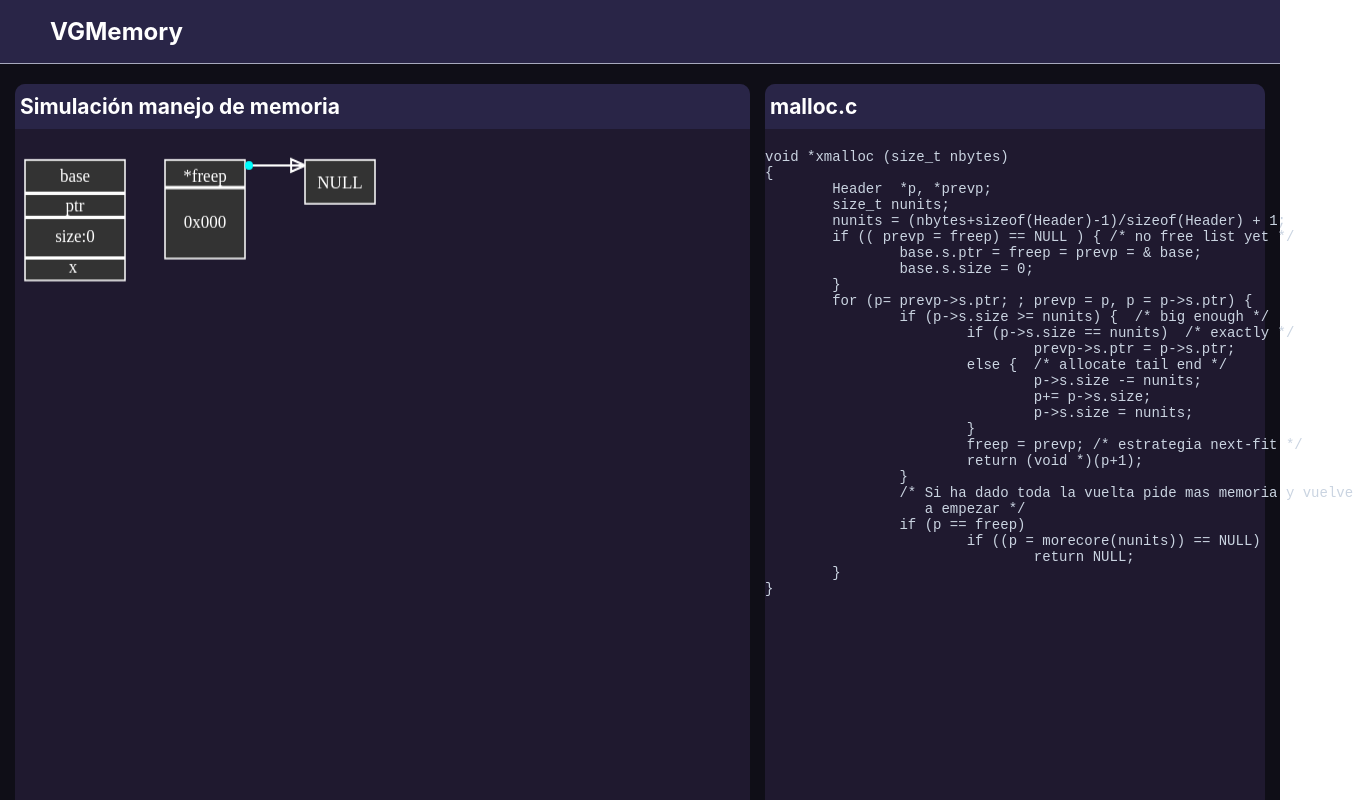
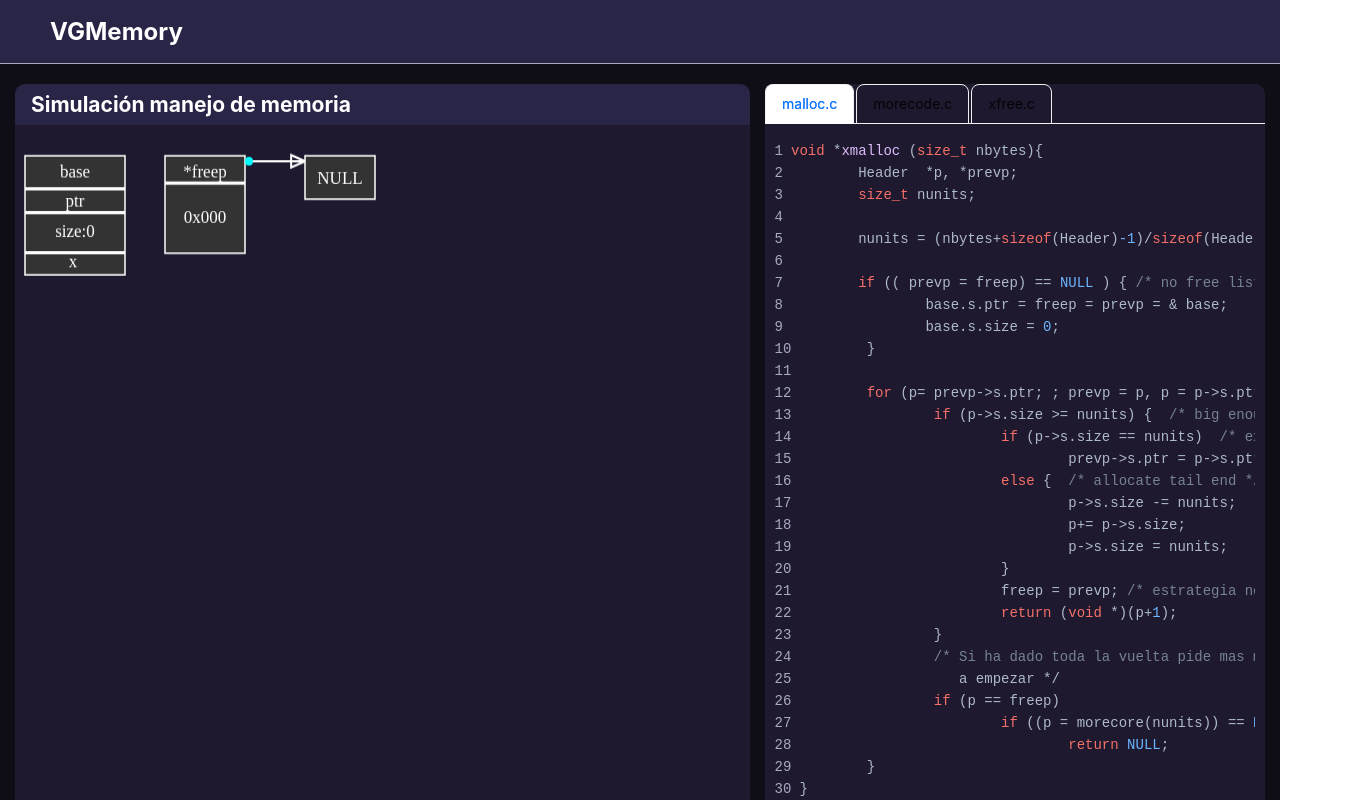
Before and after one commit to Dalpb/VOSHelp, a React (Vite) app: page / in a window 1280 px wide. Shown: the top 800 px of the page, 1353 px wide, since content can reach past the window. Built offline with nearby package versions, Linux system fonts and the light colour scheme.

Commit message:
add tabs

```diff
--- a/src/App.tsx
+++ b/src/App.tsx
@@ -1,5 +1,5 @@
 import VGmemoryview from "@vgmemory/pages/VGmemoryview.tsx";
-
+import "highlight.js/styles/github-dark-dimmed.css"
 function App() {
   return (
     <>
--- /dev/null
+++ b/src/components/codepanel.module.css
@@ -0,0 +1,13 @@
+.codepanel {
+  counter-reset: codecounter;
+}
+.linecode {
+  display: flex;
+  padding: 0 0.6rem;
+  &::before {
+    counter-increment: codecounter;
+    content: counter(codecounter);
+    margin-right: 0.5rem;
+    color: var(--clr_paragraph);
+  }
+}
--- a/src/components/codepanel.tsx
+++ b/src/components/codepanel.tsx
@@ -1,6 +1,6 @@
 import hljs from "highlight.js";
 import { useEffect, useRef } from "react";
-
+import styles from "@components/codepanel.module.css"
 interface LineCodeProps {
   code: string;
   isRunning: boolean;
@@ -25,8 +25,8 @@ export const PanelCode = ({
       hljs.highlightElement(codeRef.current);
     }, []);
     return (
-      <pre style={{margin:0}}>
-        <code style={{padding:0,color:"#cad4e1"}} ref={codeRef} className={`language-${language}`}>
+      <pre style={{margin:0}} className={styles.linecode}>
+        <code style={{padding:0,backgroundColor:"transparent"}} ref={codeRef} className={`language-${language}`}>
           {code}
         </code>
       </pre>
@@ -34,7 +34,7 @@ export const PanelCode = ({
   };
 
   return (
-    <div>
+    <div className={styles.codepanel}>
       {linesCode.map((code, index) => (
         <LineCode
           key={`${nameCode}-line-${index + 1}`}
--- a/src/index.css
+++ b/src/index.css
@@ -2,7 +2,8 @@
     --background_simulation: #0f0e17;
     --background_header_simulation: #292547;
     --background_canvas:#1f192f;
-    --background_button: #292547;
+    --background_canvas_header: #292547;
+    --background_button: #ff8906;
     --background_card: #fffffe;
     --clr_text_button:#fffffe;
     --clr_headlines: #fffffe;
--- a/src/modules/vgmemory/components/memorycodepanel/codeEditorMemory.tsx
+++ b/src/modules/vgmemory/components/memorycodepanel/codeEditorMemory.tsx
@@ -1,11 +1,38 @@
 import { mallocCode, morecoreCode, xfreeCode } from "@assets/code/code_memory";
 import { PanelCode } from "@components/codepanel";
+import { Tabs } from "antd";
 const CodePanelMemory = () => {
-    const mallocLines = mallocCode.split('\n');
-    return(
-        <PanelCode language="c" linesCode={mallocLines} nameCode="malloc.c" />
+  const mallocLines = mallocCode.split("\n");
+  const morecoreLines = morecoreCode.split("\n");
+  const xfreeCodeLines = xfreeCode.split("\n");
 
-    )
+  const handleChange = () => {};
+
+  return (
+    <>
+      <Tabs
+        type="card"
+        onChange={handleChange}
+        items={[
+          {
+            label: "malloc.c",
+            key: "malloc",
+            children: <PanelCode language="c" linesCode={mallocLines} nameCode="malloc.c"  />,
+          },
+          {
+            label: "morecode.c",
+            key: "morecode",
+            children: <PanelCode language="c" linesCode={morecoreLines} nameCode="morecode.c"  />,
+          },
+          {
+            label: "xfree.c",
+            key: "xfree",
+            children: <PanelCode language="c" linesCode={xfreeCodeLines} nameCode="xfree.c"  />,
+          },
+        ]}
+      />
+    </>
+  );
 };
 
 export default CodePanelMemory;
--- a/src/modules/vgmemory/pages/VGmemoryview.tsx
+++ b/src/modules/vgmemory/pages/VGmemoryview.tsx
@@ -1,4 +1,4 @@
-import { Layout } from "antd";
+import { Layout,Badge } from "antd";
 import styles from "./vgmemoryview.module.css";
 import MemoryCanvas from "@vgmemory/components/memorycanva/memorycanva";
 import CodePanelMemory from "@vgmemory/components/memorycodepanel/codeEditorMemory";
@@ -19,9 +19,6 @@ const VGmemoryview = () => {
           <MemoryCanvas />
         </section>
         <section>
-          <header>
-            <h1>malloc.c</h1>
-          </header>
           <CodePanelMemory />
         </section>
       </Content>
--- a/src/modules/vgmemory/pages/vgmemoryview.module.css
+++ b/src/modules/vgmemory/pages/vgmemoryview.module.css
@@ -40,13 +40,15 @@
     min-width: 30%;
   }
 }
+section > header{
+  background-color: var(--background_canvas_header);
+  border-top-left-radius: 10px;
+  border-top-right-radius: 10px;
+  display: flex;
+  margin-bottom: 20px;
+}
 section > header > h1 {
   margin: 0;
-  margin-bottom: 20px;
-  border-top-left-radius: 10px;
-  border-top-right-radius: 10px;
-  padding: 10px 5px;
-
-  background-color: var(--background_button);
+  padding: .5rem 1rem;
   color: #fff;
 }
```
Also changed, not shown: src/assets/code/code_memory.ts (+9 -14 lines), src/modules/vgmemory/components/memorycanva/memorycanva.tsx (+9 -9 lines).
